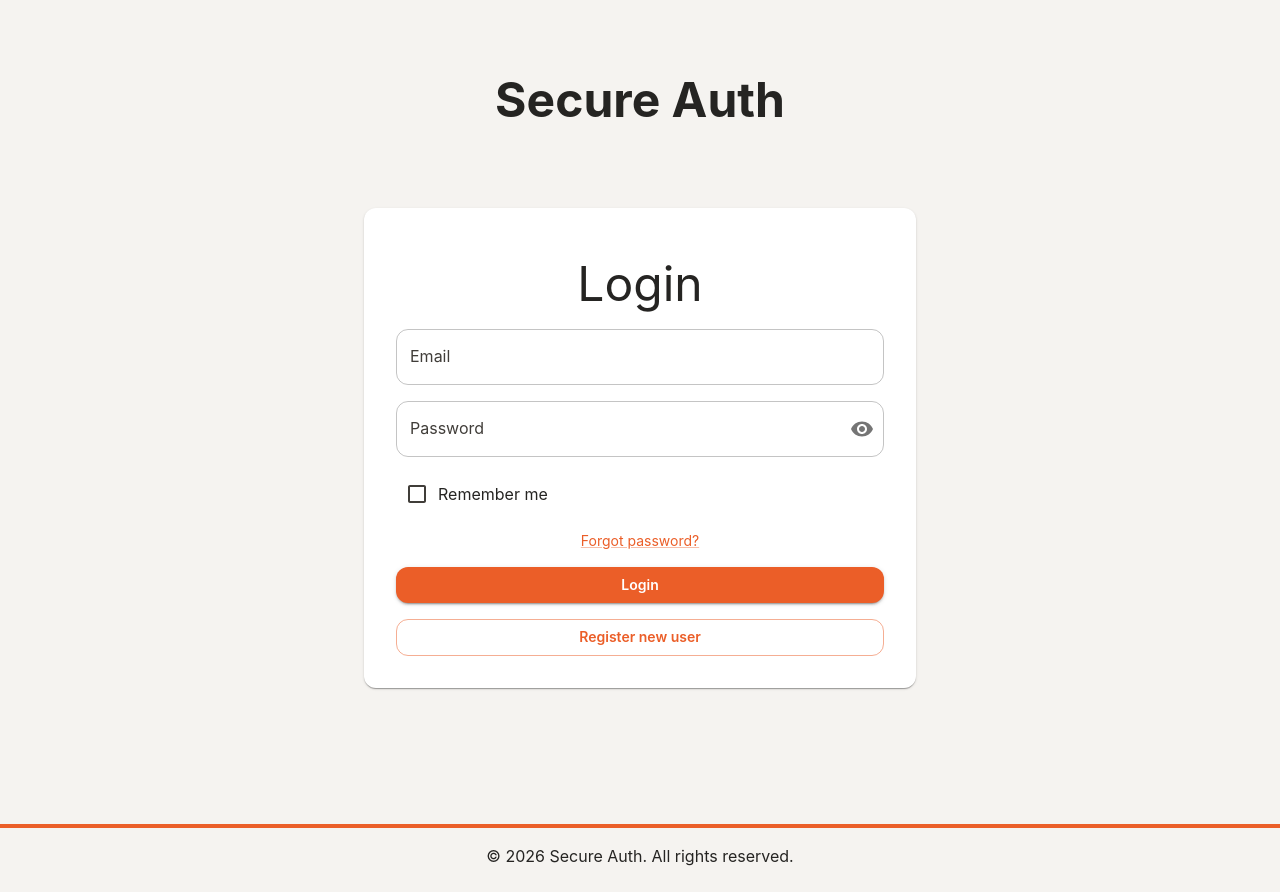
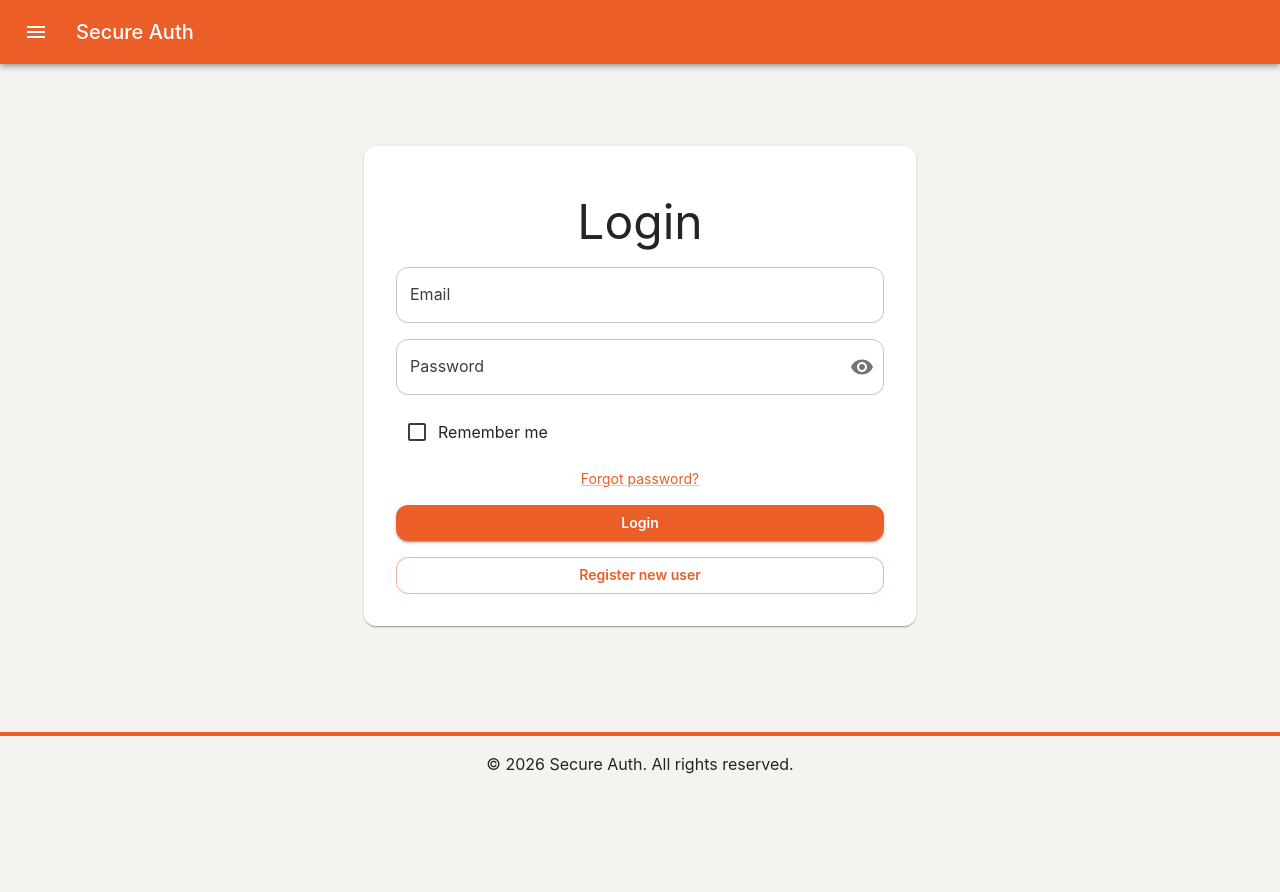
Before and after one commit to ahmadabdullah-dev/SecureAuth, a React (Vite) app in the folder WEB/: page /login in a window 1280 px wide. After the commit the page ends 800 px from the top, so only its background shows below. Built offline with nearby package versions, Linux system fonts and the light colour scheme; no server answers.

Commit message:
removed landingPage. Add redirectIfAuth to router. add Error page. add caching for useUser

```diff
--- a/WEB/src/app/App.tsx
+++ b/WEB/src/app/App.tsx
@@ -1,10 +1,24 @@
 import { Outlet } from "react-router";
 import Footer from "./Footer";
+import MenuAppBar from "./MenuAppBar";
+import { Box } from "@mui/material";
+
 function App() {
   return (
     <>
-      <Outlet />
-      <Footer/>
+      <Box
+        sx={{
+          display: "flex",
+          flexDirection: "column",
+          minHeight: "100vh",
+        }}
+      >
+        <MenuAppBar />
+        <Box component="main" sx={{ flexGrow: 1 }}>
+          <Outlet />
+        </Box>
+        <Footer />
+      </Box>
     </>
   );
 }
--- a/WEB/src/app/LandingPage.tsx
+++ /dev/null
@@ -1,32 +0,0 @@
-import { Box, Container, Typography } from "@mui/material";
-import LoginUserForm from "../features/auth/LoginUserForm";
-
-
-export default function LandingPage() {
-  return (
-    <Box
-      sx={{
-        minHeight: "100vh",
-        bgcolor: "background.default",
-        display: "flex",
-        alignItems: "center",
-        py: { xs: 6, md: 0 },
-      }}
-    >
-      <Container maxWidth="lg">
-            <Typography
-              variant="h3"
-              sx={{
-                textAlign: { xs: "center" },
-                fontWeight: 700,
-                color: "text.primary",
-                mb: 5,
-              }}
-            >
-              Secure Auth
-            </Typography>
-            <LoginUserForm />
-      </Container>
-    </Box>
-  );
-}
--- /dev/null
+++ b/WEB/src/app/MenuAppBar.tsx
@@ -0,0 +1,87 @@
+import AppBar from "@mui/material/AppBar";
+import Box from "@mui/material/Box";
+import Toolbar from "@mui/material/Toolbar";
+import Typography from "@mui/material/Typography";
+import IconButton from "@mui/material/IconButton";
+import MenuIcon from "@mui/icons-material/Menu";
+import AccountCircle from "@mui/icons-material/AccountCircle";
+import MenuItem from "@mui/material/MenuItem";
+import Menu from "@mui/material/Menu";
+import LogoutUserButton from "../features/auth/LogoutUserButton";
+import { useNavigate } from "react-router";
+import { useUser } from "../lib/hooks/useUser";
+import { useState, type MouseEvent } from "react";
+
+export default function MenuAppBar() {
+  const navigate = useNavigate();
+  const { CurrentUser } = useUser();
+
+  const [anchorEl, setAnchorEl] = useState<null | HTMLElement>(null);
+
+  const handleMenu = (event: MouseEvent<HTMLElement>) => {
+    setAnchorEl(event.currentTarget);
+  };
+
+  const handleClose = (prop?: string) => {
+    if (prop) {
+      navigate(prop);
+    }
+    setAnchorEl(null);
+  };
+
+  return (
+    <Box sx={{ flexGrow: 1 }}>
+      <AppBar position="static">
+        <Toolbar>
+          <IconButton
+            size="large"
+            edge="start"
+            color="inherit"
+            aria-label="menu"
+            sx={{ mr: 2 }}
+          >
+            <MenuIcon />
+          </IconButton>
+
+          <Typography variant="h6" component="div" sx={{ flexGrow: 1 }}>
+            Secure Auth
+          </Typography>
+          {CurrentUser.data?.isSuccess && (
+            <div>
+              <IconButton
+                size="large"
+                aria-label="account of current user"
+                aria-controls="menu-appbar"
+                aria-haspopup="true"
+                onClick={handleMenu}
+                color="inherit"
+              >
+                <AccountCircle />
+              </IconButton>
+
+              <Menu
+                id="menu-appbar"
+                anchorEl={anchorEl}
+                anchorOrigin={{ vertical: "top", horizontal: "right" }}
+                keepMounted
+                transformOrigin={{ vertical: "top", horizontal: "right" }}
+                open={Boolean(anchorEl)}
+                onClose={() => handleClose()}
+              >
+                <MenuItem onClick={() => handleClose("/profile")}>
+                  Profile
+                </MenuItem>
+                <MenuItem onClick={() => handleClose("/settings")}>
+                  Settings
+                </MenuItem>
+                <MenuItem onClick={() => handleClose()}>
+                  <LogoutUserButton />
+                </MenuItem>
+              </Menu>
+            </div>
+          )}
+        </Toolbar>
+      </AppBar>
+    </Box>
+  );
+}
--- a/WEB/src/app/router/routes.tsx
+++ b/WEB/src/app/router/routes.tsx
@@ -1,19 +1,30 @@
-import { createBrowserRouter } from "react-router";
+import { createBrowserRouter, Navigate,Outlet } from "react-router";
 import RegisterUserForm from "../../features/auth/RegisterUserForm";
 import NotFound from "../../features/errors/NotFound";
-import LandingPage from "../LandingPage";
 import App from "../App";
 import RequireAuth from "./RequireAuth";
 import HomePage from "../../features/home/HomePage";
 import Profile from "../../features/home/Profile";
 import Settings from "../../features/home/Settings";
+import { useUser } from "../../lib/hooks/useUser";
+import LoginUserForm from "../../features/auth/LoginUserForm";
+import ErrorPage from "../../features/errors/ErrorPage";
+
+export default function RedirectIfAuth() {
+  const { CurrentUser } = useUser();
+
+  if (CurrentUser.isLoading) return <div>Loading...</div>;
+
+  return CurrentUser.data?.value ? <Navigate to="/home" replace /> : <Outlet />;
+}
 
 export const routes = createBrowserRouter([
   {
     path: "/",
     element: <App />,
+    errorElement: <ErrorPage/>,
     children: [
-      { index: true, element: <LandingPage /> },
+      { index: true, element: <Navigate to="/login" replace/> },
       {
         element: <RequireAuth />,
         children: [
@@ -21,9 +32,13 @@ export const routes = createBrowserRouter([
           { path: "profile", element: <Profile /> },
           { path: "settings", element: <Settings /> },
         ],
+      },{
+       element: <RedirectIfAuth />,
+        children: [
+          { path: "register", element: <RegisterUserForm /> },
+          { path: "login", element: <LoginUserForm /> },
+        ],
       },
-      { path: "register", element: <RegisterUserForm /> },
-      { path: "login", element: <LandingPage /> },
       { path: "*", element: <NotFound /> },
     ],
   },
--- /dev/null
+++ b/WEB/src/features/errors/ErrorPage.tsx
@@ -0,0 +1,13 @@
+import { useRouteError, Link } from "react-router";
+
+export default function ErrorPage() {
+  const error = useRouteError() as { message?: string; statusText?: string };
+
+  return (
+    <div style={{ padding: 40, textAlign: "center" }}>
+      <h1>Something went wrong</h1>
+      <p>{error?.statusText || error?.message || "Unexpected error"}</p>
+      <Link to="/">Go back home</Link>
+    </div>
+  );
+}
--- a/WEB/src/features/home/HomePage.tsx
+++ b/WEB/src/features/home/HomePage.tsx
@@ -1,8 +1,5 @@
-import MenuAppBar from "./MenuAppBar";
-
 export default function HomePage() {
     return (<>
-    <MenuAppBar/>
       u r authorized
 
     </>)
--- a/WEB/src/features/home/MenuAppBar.tsx
+++ /dev/null
@@ -1,83 +0,0 @@
-import * as React from "react";
-import AppBar from "@mui/material/AppBar";
-import Box from "@mui/material/Box";
-import Toolbar from "@mui/material/Toolbar";
-import Typography from "@mui/material/Typography";
-import IconButton from "@mui/material/IconButton";
-import MenuIcon from "@mui/icons-material/Menu";
-import AccountCircle from "@mui/icons-material/AccountCircle";
-import MenuItem from "@mui/material/MenuItem";
-import Menu from "@mui/material/Menu";
-import LogoutUserButton from "../auth/LogoutUserButton";
-import { useNavigate } from "react-router";
-
-export default function MenuAppBar() {
-  const navigate = useNavigate();
-  const [anchorEl, setAnchorEl] = React.useState<null | HTMLElement>(null);
-
-  const handleMenu = (event: React.MouseEvent<HTMLElement>) => {
-    setAnchorEl(event.currentTarget);
-  };
-
-  const handleClose = (prop?: string) => {
-    if (prop) {
-      navigate(prop);
-    }
-    setAnchorEl(null);
-  };
-
-  return (
-    <Box sx={{ flexGrow: 1 }}>
-      <AppBar position="static">
-        <Toolbar>
-          <IconButton
-            size="large"
-            edge="start"
-            color="inherit"
-            aria-label="menu"
-            sx={{ mr: 2 }}
-          >
-            <MenuIcon />
-          </IconButton>
-
-          <Typography variant="h6" component="div" sx={{ flexGrow: 1 }}>
-            Secure Auth
-          </Typography>
-
-          <div>
-            <IconButton
-              size="large"
-              aria-label="account of current user"
-              aria-controls="menu-appbar"
-              aria-haspopup="true"
-              onClick={handleMenu}
-              color="inherit"
-            >
-              <AccountCircle />
-            </IconButton>
-
-            <Menu
-              id="menu-appbar"
-              anchorEl={anchorEl}
-              anchorOrigin={{ vertical: "top", horizontal: "right" }}
-              keepMounted
-              transformOrigin={{ vertical: "top", horizontal: "right" }}
-              open={Boolean(anchorEl)}
-              onClose={() => handleClose()}
-            >
-              <MenuItem onClick={() => handleClose("/profile")}>
-                Profile
-              </MenuItem>
-              <MenuItem onClick={() => handleClose("/settings")}>
-                Settings
-              </MenuItem>
-              <MenuItem onClick={() => handleClose()}>
-                <LogoutUserButton />
-              </MenuItem>
-            </Menu>
-          </div>
-        </Toolbar>
-      </AppBar>
-    </Box>
-  );
-}
--- a/WEB/src/lib/hooks/useUser.ts
+++ b/WEB/src/lib/hooks/useUser.ts
@@ -5,8 +5,10 @@ import type { UserDto } from "../types/user";
 export const useUser = () =>
 {
     const CurrentUser = useQuery({
-    queryKey: ["currentUser"],
-    queryFn: () => agent.get<Result<UserDto>>("/user/current-user").then((res) => res.data)
+      queryKey: ["currentUser"],
+      queryFn: () => agent.get<Result<UserDto>>("/user/current-user").then((res) => res.data),
+      staleTime: 5 * 60 * 1000, // cache for 5 min
+      retry: false,
     });
 
     return {
```
